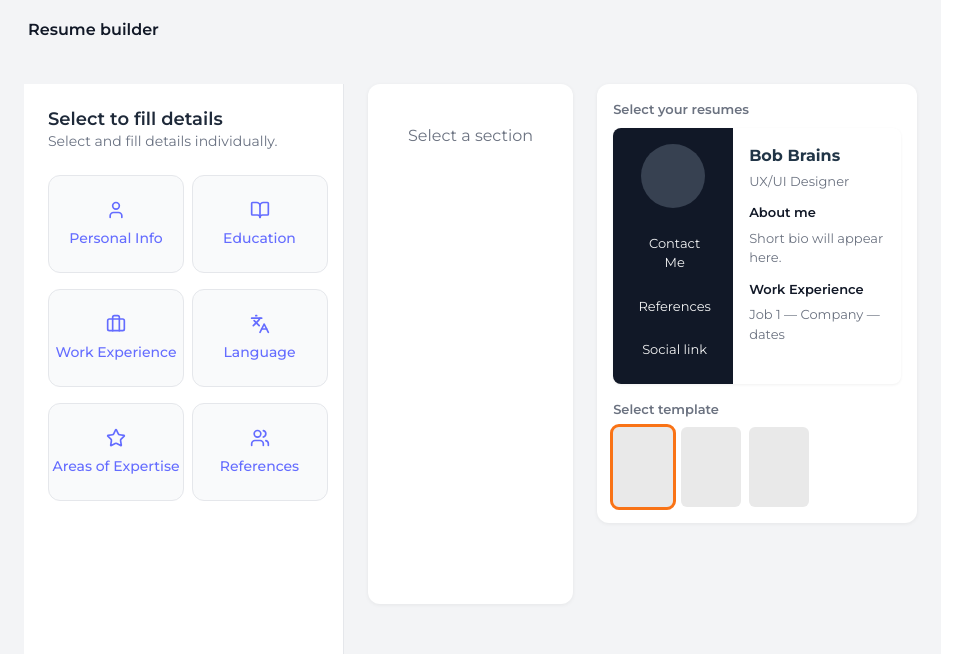
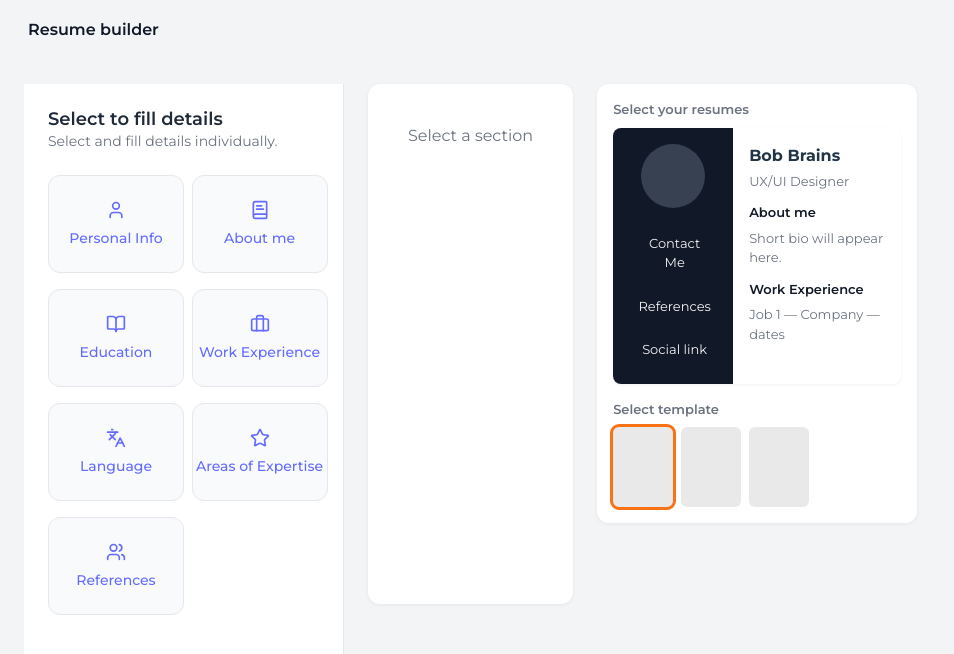
Before and after one commit to muhammadsalif/resume-builder, a React (Vite) app: page /builder in a window 1280 px wide. Shown: the top 654 px of the page, without its empty margins (0-954 px from the left). Built offline with nearby package versions, Linux system fonts and the light colour scheme.

Commit message:
[update] icon

```diff
--- a/src/components/Sidebar.jsx
+++ b/src/components/Sidebar.jsx
@@ -1,10 +1,11 @@
 import React from "react";
 import { NavLink } from "react-router-dom";
-import { User, BookOpen, Briefcase, Languages, Star, Users } from "lucide-react";
+import { User, BookOpen, Briefcase, Languages, Star, Users, BookText } from "lucide-react";
 
 const Sidebar = () => {
   const items = [
     { label: "Personal Info", icon: <User size={20} />, path: "/builder/personal-info" },
+    { label: "About me", icon: <BookText size={20} />, path: "/builder/aboutme" },
     { label: "Education", icon: <BookOpen size={20} />, path: "/builder/education" },
     { label: "Work Experience", icon: <Briefcase size={20} />, path: "/builder/work-experience" },
     { label: "Language", icon: <Languages size={20} />, path: "/builder/language" },
--- a/src/index.css
+++ b/src/index.css
@@ -14,6 +14,11 @@
   text-rendering: optimizeLegibility;
   -webkit-font-smoothing: antialiased;
   -moz-osx-font-smoothing: grayscale;
+}
+
+#root {
+  width: 100%;
+  height: 100%;
 }
 
 a {
```
Also changed, not shown: src/assets/Vector.png (added), src/assets/Vector.svg (added).
